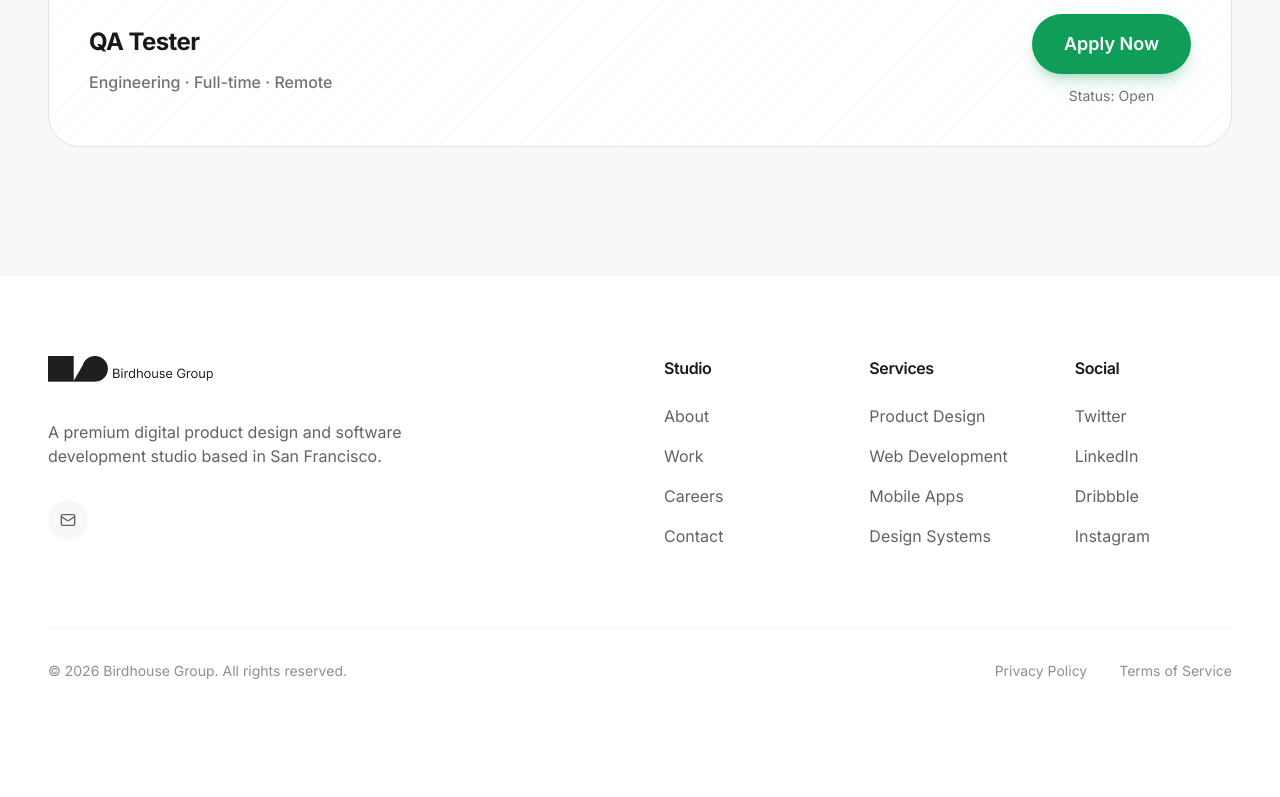
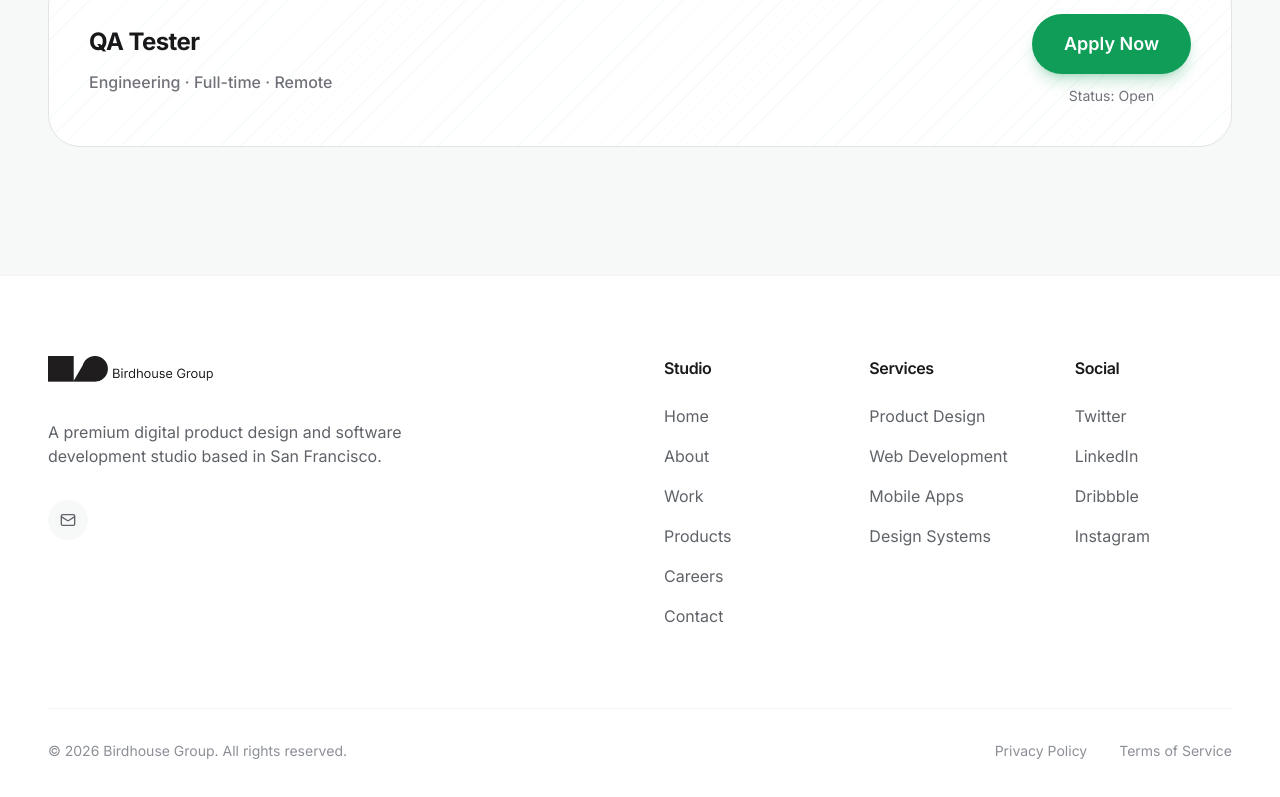
Before and after one commit to birdhousegroup247-netizen/Birdhouse-Website-Redesigned, a React (Vite) app: page /careers in a window 1280 px wide. Shown: the part 1563-2360 px from the top of the page. Before the commit the page ends 2324 px from the top, so only its background shows below. Built offline with nearby package versions, Linux system fonts and the light colour scheme.

Commit message:
Add missing Home and Products links to footer
The footer's Studio column was missing two of the five top nav
links (Home, Products), so the footer didn't mirror the main
navigation.

```diff
--- a/src/components/layout/Footer.tsx
+++ b/src/components/layout/Footer.tsx
@@ -14,8 +14,10 @@ const COLUMNS: FooterColumn[] = [
 {
   heading: 'Studio',
   links: [
+  { label: 'Home', to: '/' },
   { label: 'About', href: '#' },
   { label: 'Work', to: '/work' },
+  { label: 'Products', to: '/products' },
   { label: 'Careers', to: '/careers' },
   { label: 'Contact', to: '/contact' }]
 
```
